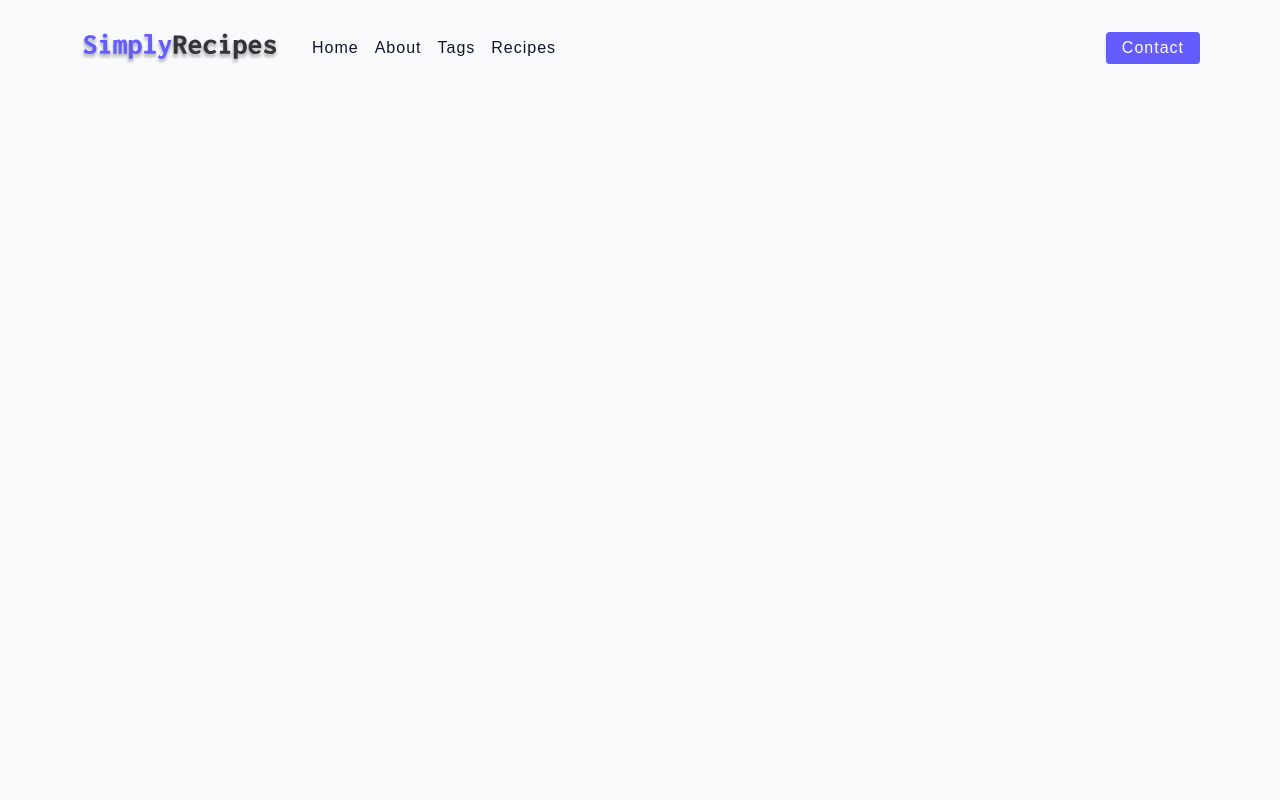
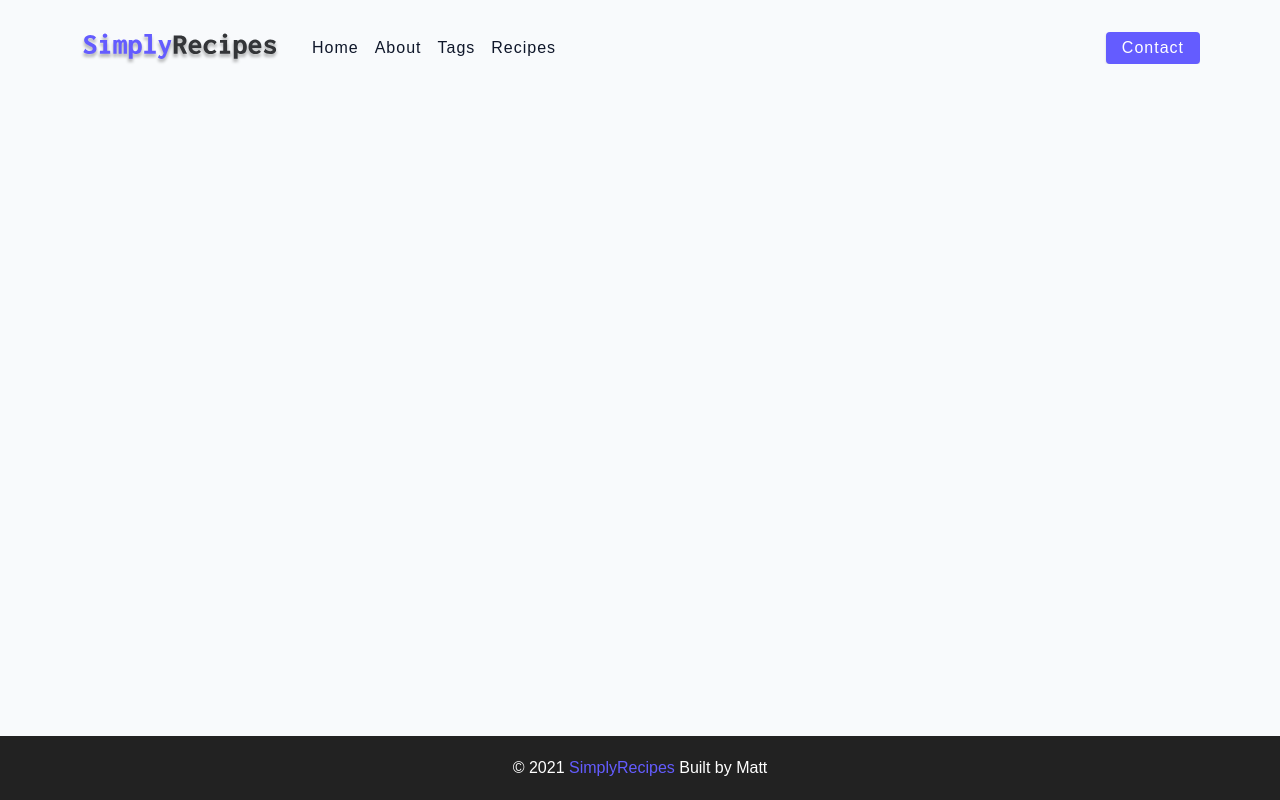
Before and after one commit to MattUnderscoreZhang/FrontEndTutorials, a plain HTML site: page index.html in a window 1280 px wide. Drawn offline with Linux system fonts and the light colour scheme.

Commit message:
Added footer and space for page

```diff
--- a/css/main.css
+++ b/css/main.css
@@ -334,3 +334,39 @@ Navbar
         margin-right: 0;
     }
 }
+
+/*
+===============
+Page
+===============
+*/
+
+.page {
+    width: 90vw;
+    max-width: var(--max-width);
+    margin: 0 auto;
+    padding-top: 2rem;
+    min-height: calc(100vh - (6rem + 4rem));
+    /*background: red;*/
+}
+
+/*
+===============
+Footer
+===============
+*/
+
+.page-footer {
+    height: 4rem;
+    background: var(--black);
+    color: var(--white);
+    display: flex;
+    align-items: center;
+    justify-content: center;
+}
+.page-footer p {
+    margin-bottom: 0;
+}
+.footer-logo {
+    color: var(--primary-500);
+}
--- a/index.html
+++ b/index.html
@@ -42,6 +42,19 @@
             </div>
         </nav>
         <!-- end of nav -->
+        <!-- main -->
+        <main class="page"></main>
+        <!-- end of main -->
+        <!-- footer -->
+        <footer class="page-footer">
+            <p>
+                &copy;
+                <span id="date">2021</span>
+                <span class="footer-logo">SimplyRecipes</span>
+                Built by Matt
+            </p>
+        </footer>
+        <!-- end of footer -->
         <script src="./js/app.js"></script>
     </body>
 </html>
```
